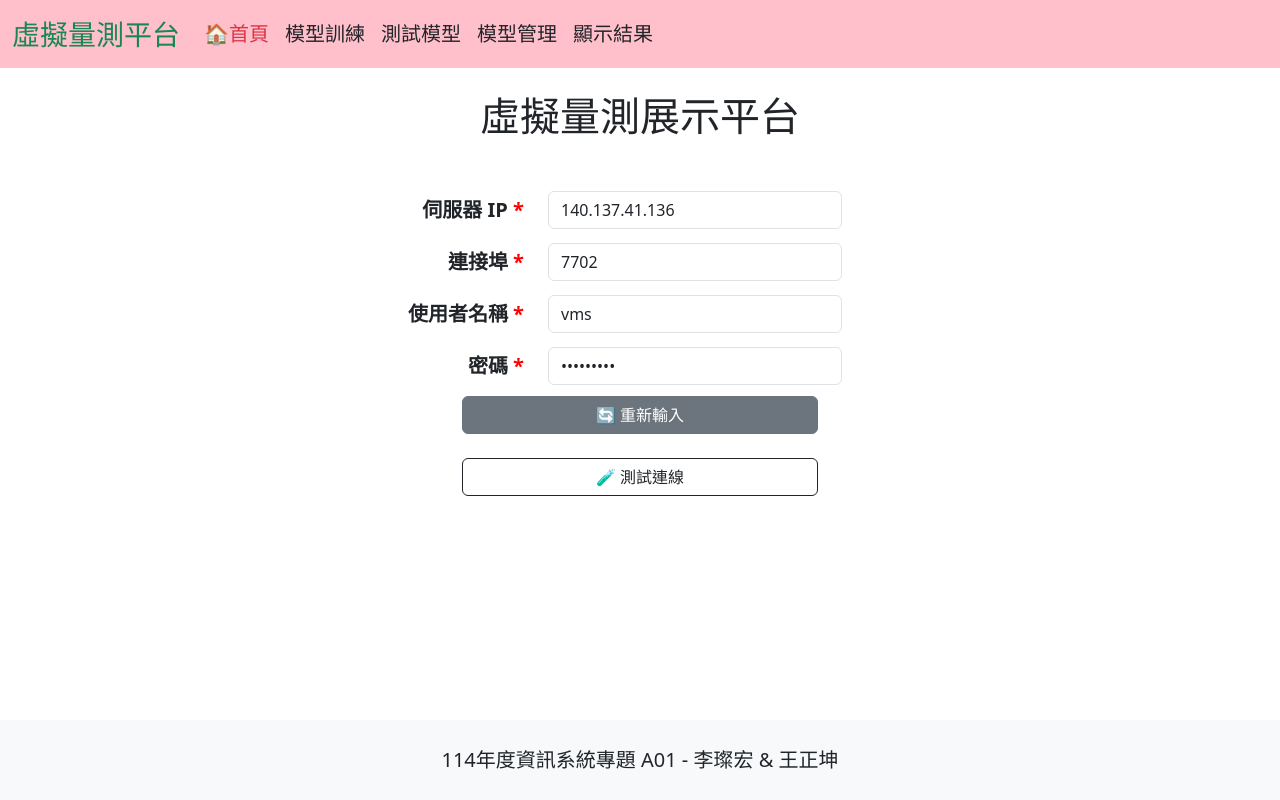
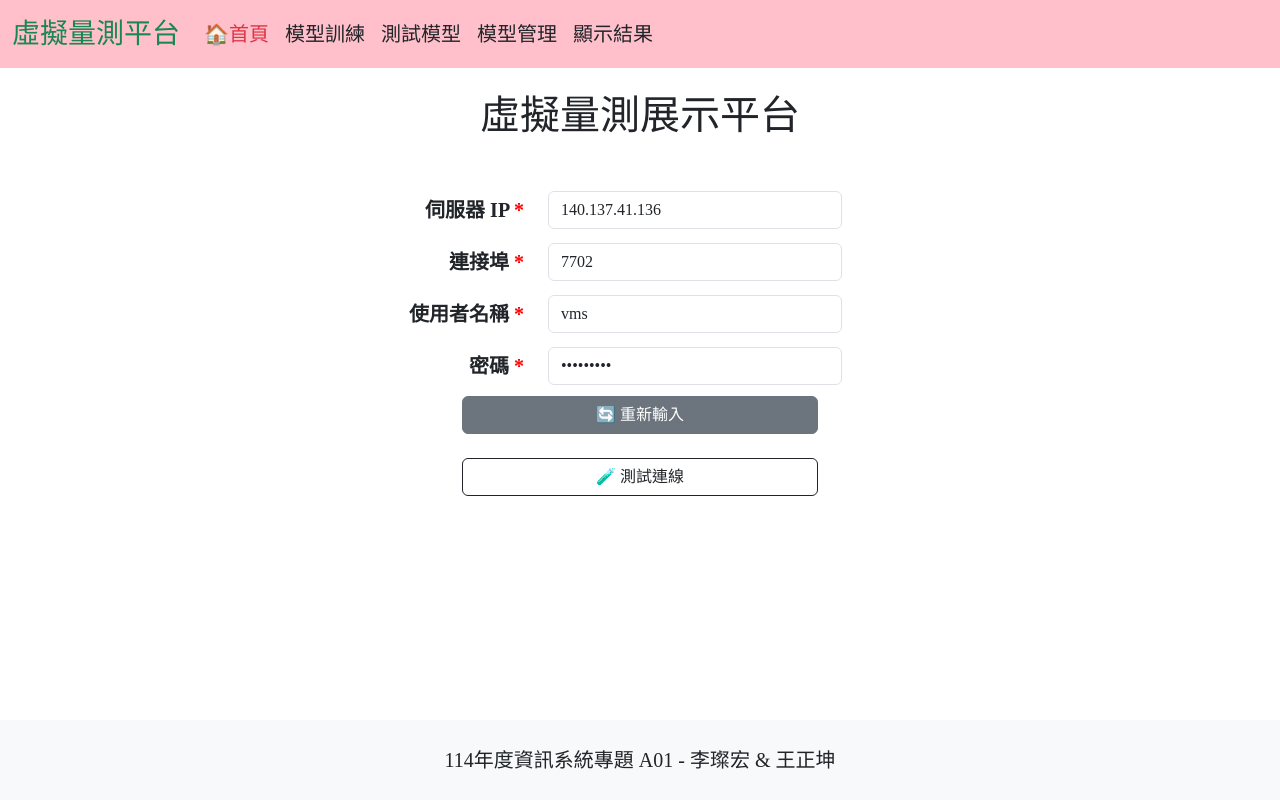
Before and after one commit to Chengkun-0321/Virtual-Measurement-System-4080, a Django app: page / in a window 1280 px wide. Run offline with Django 5.2, Linux system fonts and the light colour scheme.

Commit message:
頁面字體更改為標楷體

```diff
--- a/blog/templates/blog/home.html
+++ b/blog/templates/blog/home.html
@@ -5,7 +5,7 @@
     <title>模型平台首頁</title>
     <link href="https://cdn.jsdelivr.net/npm/bootstrap@5.3.3/dist/css/bootstrap.min.css" rel="stylesheet">
 </head>
-<body class="d-flex flex-column min-vh-100">
+<body class="d-flex flex-column min-vh-100" style="font-family: '標楷體';">
     {% include "blog/_navbar.html" %}
     <div class="container text-center">
         <br>
--- a/blog/templates/blog/model_manage.html
+++ b/blog/templates/blog/model_manage.html
@@ -5,7 +5,7 @@
     <title>模型管理頁面</title>
     <link href="https://cdn.jsdelivr.net/npm/bootstrap@5.3.3/dist/css/bootstrap.min.css" rel="stylesheet">
 </head>
-<body class="d-flex flex-column min-vh-100">
+<body class="d-flex flex-column min-vh-100" style="font-family: '標楷體';">
     {% include "blog/_navbar.html" %}
     <div class="container">
         <br>
--- a/blog/templates/blog/model_test.html
+++ b/blog/templates/blog/model_test.html
@@ -5,7 +5,7 @@
     <title>模型測試頁面</title>
     <link href="https://cdn.jsdelivr.net/npm/bootstrap@5.3.3/dist/css/bootstrap.min.css" rel="stylesheet">
 </head>
-<body class="d-flex flex-column min-vh-100">
+<body class="d-flex flex-column min-vh-100" style="font-family: '標楷體';">
     {% include "blog/_navbar.html" %}
     <div class="container">
         <br>
--- a/blog/templates/blog/model_train.html
+++ b/blog/templates/blog/model_train.html
@@ -6,7 +6,7 @@
     <link href="https://cdn.jsdelivr.net/npm/bootstrap@5.3.3/dist/css/bootstrap.min.css" rel="stylesheet">
     <script src="https://cdn.jsdelivr.net/npm/chart.js"></script>
 </head>
-<body class="d-flex flex-column min-vh-100">
+<body class="d-flex flex-column min-vh-100" style="font-family: '標楷體';">
     {% include "blog/_navbar.html" %}
     <div class="container">
         <br>
--- a/blog/templates/blog/results.html
+++ b/blog/templates/blog/results.html
@@ -5,7 +5,7 @@
     <title>模型結果展示頁面</title>
     <link href="https://cdn.jsdelivr.net/npm/bootstrap@5.3.3/dist/css/bootstrap.min.css" rel="stylesheet">
 </head>
-<body class="d-flex flex-column min-vh-100">
+<body class="d-flex flex-column min-vh-100" style="font-family: '標楷體';">
     {% include "blog/_navbar.html" %}
     <div class="container">
         <br>
```
